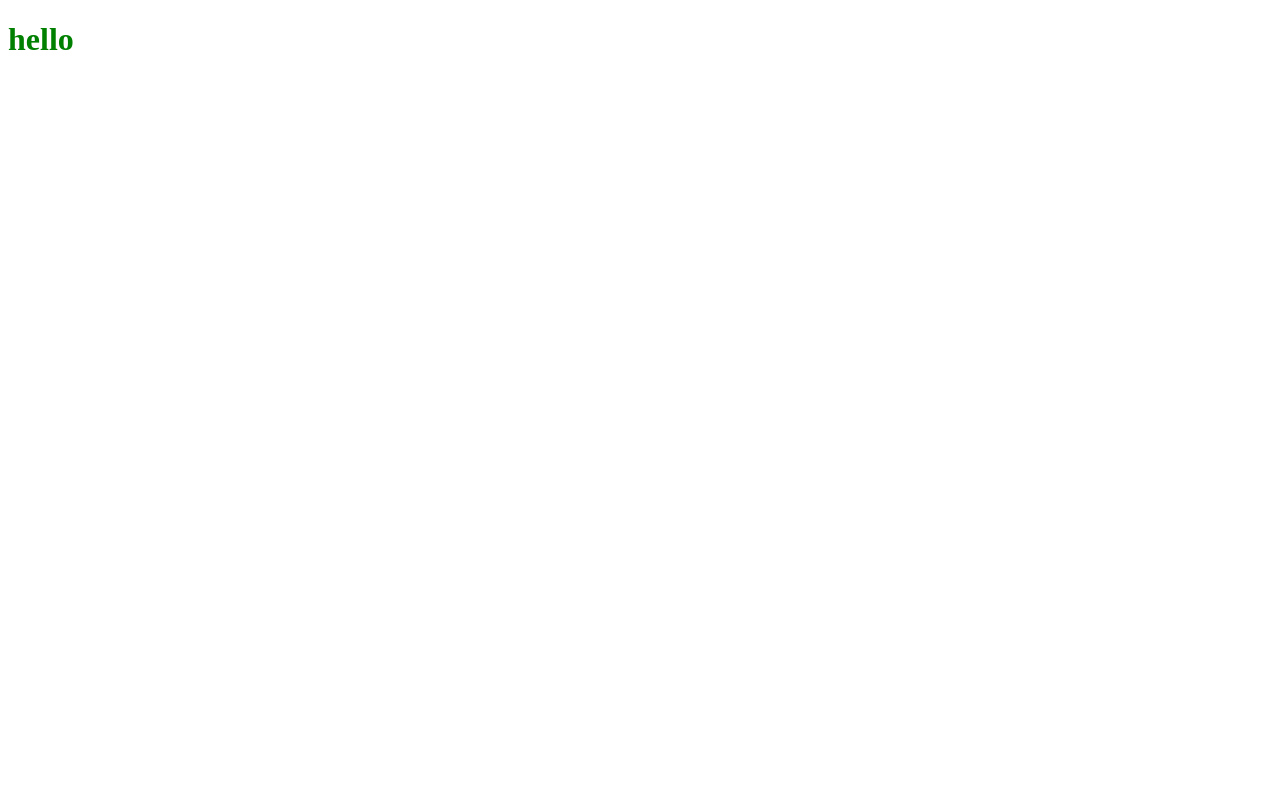
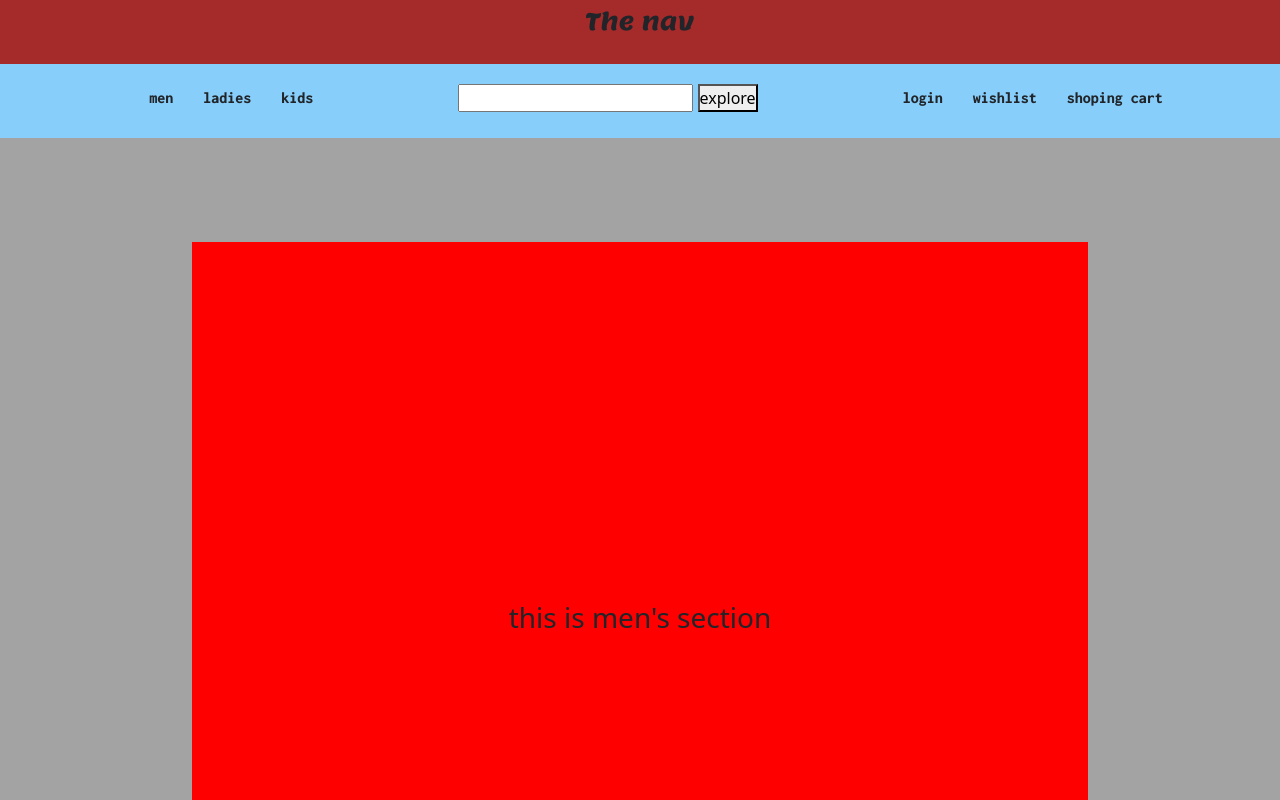
Before and after one commit to Rolex0007/clothing-, a plain HTML site: page index.html in a window 1280 px wide. Shown: the top 800 px of the page. Drawn offline with nearby package versions, Linux system fonts and the light colour scheme.

Commit message:
# layout created

```diff
--- a/index.html
+++ b/index.html
@@ -3,10 +3,88 @@
   <head>
     <meta charset="UTF-8" />
     <meta name="viewport" content="width=device-width, initial-scale=1.0" />
+    <link rel="preconnect" href="https://fonts.googleapis.com" />
+    <link rel="preconnect" href="https://fonts.gstatic.com" crossorigin />
+    <link rel="preconnect" href="https://fonts.googleapis.com" />
+    <link rel="preconnect" href="https://fonts.gstatic.com" crossorigin />
+    <link
+      href="https://fonts.googleapis.com/css2?family=Inconsolata:wght@800&display=swap"
+      rel="stylesheet"
+    />
+    <link
+      href="https://fonts.googleapis.com/css2?family=Lemon&display=swap"
+      rel="stylesheet"
+    />
+
+    <link
+      href="https://cdn.jsdelivr.net/npm/bootstrap@5.3.2/dist/css/bootstrap.min.css"
+      rel="stylesheet"
+      integrity="sha384-T3c6CoIi6uLrA9TneNEoa7RxnatzjcDSCmG1MXxSR1GAsXEV/Dwwykc2MPK8M2HN"
+      crossorigin="anonymous"
+    />
     <link rel="stylesheet" href="style.css" />
+
     <title>Document</title>
   </head>
   <body>
-    <h1 class="hello">hello</h1>
+    <!-- navbar  -->
+    <nav>
+      <div class="logo">
+        <h4>The nav</h4>
+      </div>
+
+      <ul>
+        <li><a href="#"></a>men</li>
+        <li><a href="#"></a>ladies</li>
+        <li><a href="#"></a>kids</li>
+        <div class="search">
+          <input type="text" />
+          <button>explore</button>
+        </div>
+        <li><a href="#"></a>login</li>
+        <li><a href="#"></a>wishlist</li>
+        <li><a href="#"></a>shoping cart</li>
+      </ul>
+    </nav>
+    <!-- navbar Ended -->
+
+    <!-- content -->
+    <div class="content">
+      <div class="panel"><h3>this is men's section</h3></div>
+    </div>
+    <!-- end of content -->
+
+    <!-- footer -->
+    <footer>
+      <ul>
+        <h5>shop</h5>
+        <li>Ladies</li>
+        <li>Men</li>
+        <li>Baby</li>
+        <li>Kids</li>
+        <li>(company)</li>
+        <li>HOME</li>
+        <li>Sport</li>
+        <li>Magazine</li>
+      </ul>
+      <ul>
+        <h5>CORPORATE INFO</h5>
+        <li>Career at H&M</li>
+        <li>About (company) group</li>
+        <li>Sustainability H&M Group</li>
+        <li>Press</li>
+        <li>Investor relations</li>
+        <li>Corporate governance</li>
+      </ul>
+      <ul>
+        <h5>HELP</h5>
+        <li>Customer Service</li>
+        <li>My (company)</li>
+        <li>Find a store</li>
+        <li>Legal & Privacy</li>
+        <li>Contact</li>
+        <li>Report an issue</li>
+      </ul>
+    </footer>
   </body>
 </html>
--- a/style.css
+++ b/style.css
@@ -1,3 +1,92 @@
-.hello {
-  color: green;
+:root {
+  --google-font: "Lemon", serif;
+  --google-font2: "Inconsolata", monospace;
 }
+
+* {
+  margin: 0px;
+  padding: 0px;
+  box-sizing: border-box;
+}
+
+body {
+  background-color: rgb(163, 163, 163);
+}
+
+nav {
+  min-height: 8vh;
+  background-color: lightskyblue;
+  display: flex;
+  flex-direction: column;
+  align-items: center;
+}
+
+.logo {
+  text-align: center;
+  height: 8vh;
+  background-color: brown;
+  padding: 8px;
+  font-family: var(--google-font);
+  width: 100%;
+}
+
+nav ul {
+  display: flex;
+  justify-content: center;
+  align-items: center;
+  height: 6vh;
+  width: 90%;
+  margin-top: 10px;
+}
+
+nav ul li {
+  list-style: none;
+  cursor: pointer;
+  font-family: var(--google-font2);
+  padding: 15px;
+}
+
+.search {
+  margin: 10vh;
+  padding: 50px;
+}
+
+/* end of navbar */
+
+/* content section */
+
+.content {
+  display: flex;
+  justify-content: center;
+  align-items: center;
+  flex-direction: column;
+}
+
+.panel {
+  margin: 13vh;
+  background-color: red;
+  width: 70%;
+  height: 95vh;
+  display: flex;
+  flex-direction: column;
+  align-items: center;
+  justify-content: center;
+}
+
+/* footer */
+
+footer {
+  background-color: rgb(163, 163, 163);
+  height: 55vh;
+  display: flex;
+  justify-content: center;
+
+  background-color: gray;
+  padding: 10vh;
+}
+
+footer ul {
+  margin-bottom: 10vh;
+  margin-left: 15vh;
+  width: 80vh;
+}
```
